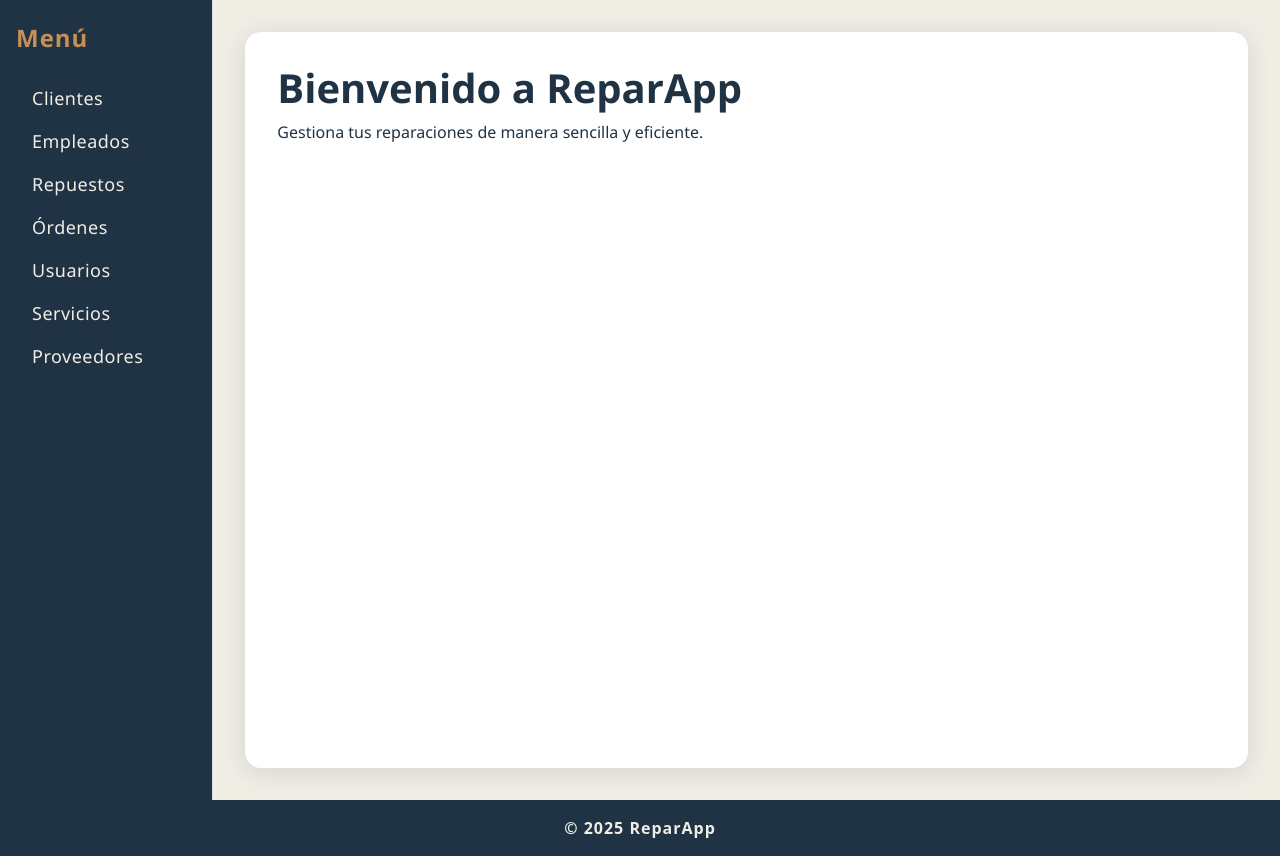
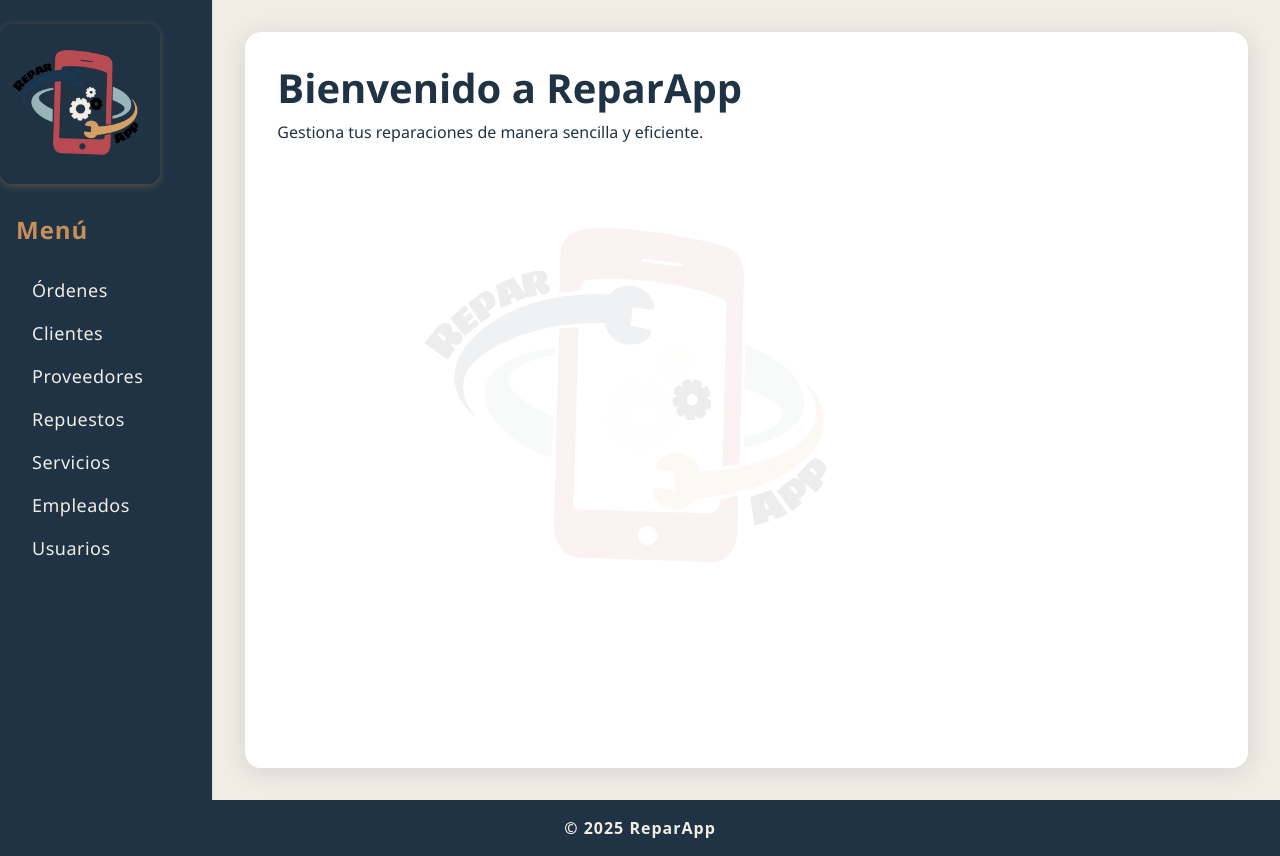
Before and after one commit to agustinajuri18/ReparApp, a React (Vite) app in the folder Frontend/front-vite/: page / in a window 1280 px wide. Built offline with nearby package versions, Linux system fonts and the light colour scheme.

Commit message:
Logos añadidos

```diff
--- a/Frontend/front-vite/src/App.jsx
+++ b/Frontend/front-vite/src/App.jsx
@@ -1,4 +1,3 @@
-
 // Import de los componentes desde la carpeta components
 import Empleados from "./components/Empleados.jsx"
 import Clientes from "./components/Clientes.jsx"
@@ -17,8 +16,9 @@ import { BrowserRouter, Routes, Route } from "react-router-dom"
 
 function App() {
   return (
-    <>
+    <div>
       <BrowserRouter>
+        <div className="main-background">
           <main>
             <Routes>
               <Route path='/' element={<Home />} />
@@ -31,9 +31,10 @@ function App() {
               <Route path='/proveedores' element={<Proveedores />} />
             </Routes>
           </main>
+        </div>
         <PiePagina />
       </BrowserRouter>
-    </>
+    </div>
   )
 }
 
--- a/Frontend/front-vite/src/components/MenuLateral.jsx
+++ b/Frontend/front-vite/src/components/MenuLateral.jsx
@@ -1,27 +1,74 @@
 import React from "react";
 import { Link, useLocation } from "react-router-dom";
+import logo from "../assets/logo.png";
 
 const menuOptions = [
+  { path: "/ordenes", label: "Órdenes" },
   { path: "/clientes", label: "Clientes" },
+  { path: "/proveedores", label: "Proveedores" },
+  { path: "/repuestos", label: "Repuestos" },
+  { path: "/servicios", label: "Servicios" },
   { path: "/empleados", label: "Empleados" },
-  { path: "/repuestos", label: "Repuestos" },
-  { path: "/ordenes", label: "Órdenes" },
   { path: "/usuarios", label: "Usuarios" },
-  { path: "/servicios", label: "Servicios" },
-  { path: "/proveedores", label: "Proveedores" },
 ];
+
+const colores = {
+  azul: "#1f3345",
+  dorado: "#c78f57",
+  rojo: "#b54745",
+  verdeAgua: "#85abab",
+  beige: "#f0ede5",
+};
 
 const MenuLateral = () => {
   const location = useLocation();
   return (
-    <nav className="col-3 col-md-2 vh-100 d-flex flex-column align-items-start pt-4 border-end" style={{ background: '#1f3345', color: '#f0ede5', minWidth: 200 }}>
-      <h4 className="mb-4 ms-3" style={{ color: '#c78f57', fontWeight: 700, letterSpacing: 1 }}>Menú</h4>
+    <nav
+      className="col-3 col-md-2 vh-100 d-flex flex-column align-items-start pt-4 border-end"
+      style={{
+        background: colores.azul,
+        color: colores.beige,
+        minWidth: 200,
+      }}
+    >
+      {/* Logo arriba del menú */}
+      <img
+        src={logo}
+        alt="Logo"
+        style={{
+          width: "160px", // <-- Cambiado de 120px a 160px
+          marginBottom: "32px",
+          borderRadius: "12px",
+          boxShadow: `0 2px 8px ${colores.dorado}55`,
+        }}
+      />
+      <h4
+        className="mb-4 ms-3"
+        style={{
+          color: colores.dorado,
+          fontWeight: 700,
+          letterSpacing: 1,
+        }}
+      >
+        Menú
+      </h4>
       <ul className="nav flex-column w-100">
         {menuOptions.map((option) => (
           <li className="nav-item" key={option.path}>
             <Link
-              className={`nav-link ms-3${location.pathname === option.path ? " active fw-bold" : ""}`}
-              style={{ color: location.pathname === option.path ? '#c78f57' : '#f0ede5', fontWeight: location.pathname === option.path ? 700 : 400, fontSize: 18, letterSpacing: 0.5 }}
+              className={`nav-link ms-3${
+                location.pathname === option.path ? " active fw-bold" : ""
+              }`}
+              style={{
+                color:
+                  location.pathname === option.path
+                    ? colores.dorado
+                    : colores.beige,
+                fontWeight:
+                  location.pathname === option.path ? 700 : 400,
+                fontSize: 18,
+                letterSpacing: 0.5,
+              }}
               to={option.path}
             >
               {option.label}
--- /dev/null
+++ b/Frontend/front-vite/src/index.css
@@ -0,0 +1,30 @@
+.logo-background {
+  position: fixed;
+  top: 0;
+  left: 0;
+  width: 100vw;
+  height: 100vh;
+  z-index: 0;
+  pointer-events: none;
+  background: url('./assets/logo.png') center center no-repeat;
+  background-size: 40vw;
+  opacity: 0.07;
+}
+
+.main-background {
+  position: relative;
+  min-height: 100vh;
+  z-index: 0;
+  background: none; /* Quitamos el fondo directo */
+}
+
+.main-background::before {
+  content: "";
+  position: absolute;
+  inset: 0;
+  background: url('./assets/logo.png') center center no-repeat;
+  background-size: 40vw;
+  opacity: 0.07; /* Solo el logo es translúcido */
+  pointer-events: none;
+  z-index: 0;
+}
--- a/Frontend/front-vite/src/main.jsx
+++ b/Frontend/front-vite/src/main.jsx
@@ -1,6 +1,7 @@
 import { StrictMode } from 'react'
 import { createRoot } from 'react-dom/client'
 import App from './App.jsx'
+import './index.css';
 
 createRoot(document.getElementById('root')).render(
   <StrictMode>
```
Also changed, not shown: Frontend/front-vite/src/assets/logo.png (added). Lines whose indentation alone changed are shown as unchanged.
